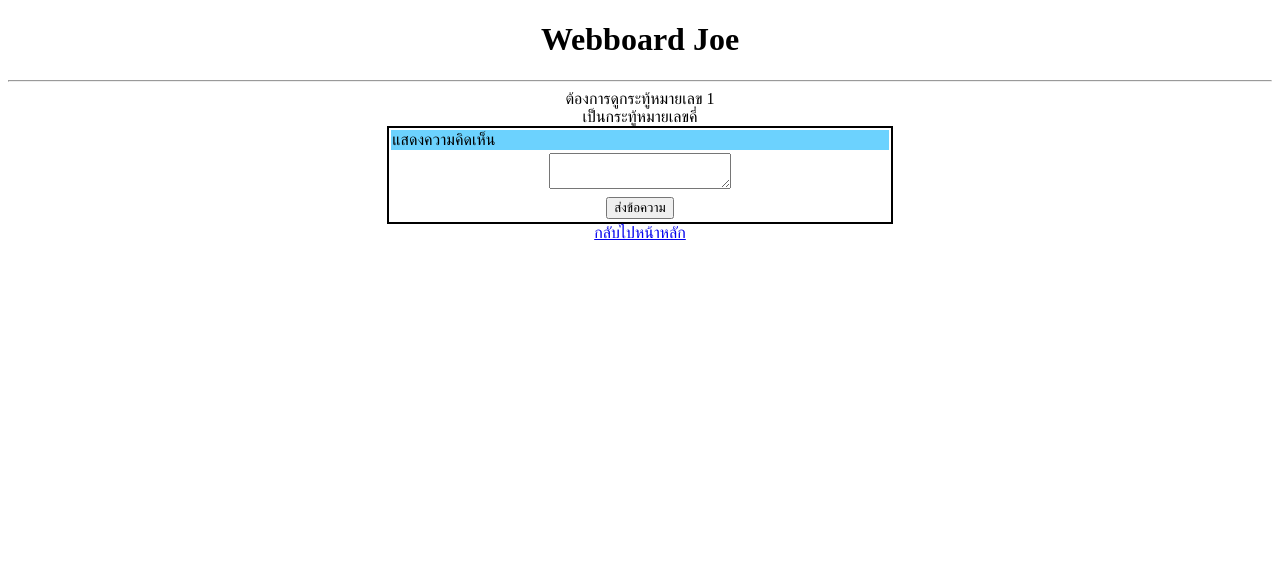
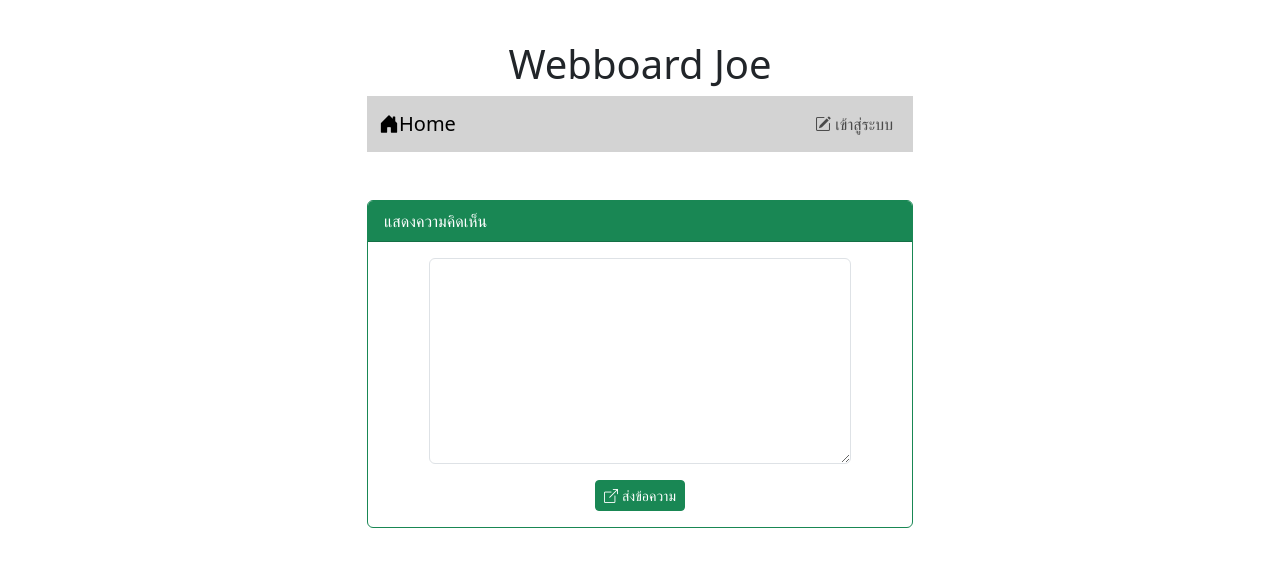
Before and after one commit to NirapatJK/Nirapat, a PHP site: page /post.php?id=1 in a window 1280 px wide. Shown: the top 567 px of the page. Run offline with PHP 8.4, Linux system fonts and the light colour scheme; data comes from the database, SQL or seed files in the repository; tables that the repository leaves empty or names only in its code hold one stand-in row (values such as "Sample post").

Commit message:
update 4
4

```diff
--- /dev/null
+++ b/external.js
@@ -0,0 +1,2 @@
+document.write("Hello External File");
+document.write("Hello External File");
--- a/post.php
+++ b/post.php
@@ -4,33 +4,72 @@
     <meta charset="UTF-8">
     <meta name="viewport" content="width=device-width, initial-scale=1.0">
     <title>Post</title>
+    <link href="https://cdn.jsdelivr.net/npm/bootstrap@5.3.3/dist/css/bootstrap.min.css" rel="stylesheet" integrity="sha384-QWTKZyjpPEjISv5WaRU9OFeRpok6YctnYmDr5pNlyT2bRjXh0JMhjY6hW+ALEwIH" crossorigin="anonymous">
+    <script src="https://cdn.jsdelivr.net/npm/bootstrap@5.3.3/dist/js/bootstrap.bundle.min.js" integrity="sha384-YvpcrYf0tY3lHB60NNkmXc5s9fDVZLESaAA55NDzOxhy9GkcIdslK1eN7N6jIeHz" crossorigin="anonymous"></script>
+    <link rel="stylesheet" href="https://cdn.jsdelivr.net/npm/bootstrap-icons@1.11.3/font/bootstrap-icons.min.css">
 </head>
 <body>
-    <h1 style="text-align: center;">Webboard Joe</h1>
-    <hr>
-    <div style="text-align: center;">
-        ต้องการดูกระทู้หมายเลข <?php echo $_GET['id']?><br>
+    <div class="container-lg">
+    <div class="row mt-4">
+    <div class="col-lg-6 col-md-8 col-sm-10 mx-auto">
+    <h1 style="text-align: center;" class="mt-3">Webboard Joe</h1>
+    <?php include "nav.php";?>
+    <br>
+    <?php
+    session_start();
+    $conn = new PDO("mysql:host=localhost;dbname=webboard;charset=utf8","root","");
+    $sql = "select post.title,post.content,user.login,post.post_date
+    from post inner join user on (post.user_id=user.id) where post.id=$_GET[id]";
+    $result=$conn->query($sql);
+    while($row=$result->fetch()){
+        echo "<div class='card border-primary'>";
+        echo "<div class='card-header bg-primary text-white'>$row[0]</div>";
+        echo "<div class='card-body'>$row[1]";
+        echo "<div class='mt-2'>$row[2] - $row[3]</div></div></div>";
+    }
+    $conn = null;
+    ?>
+
+    <?php
+    $conn = new PDO("mysql:host=localhost;dbname=webboard;charset=utf8","root","");
+    $sql = "select comment.content,user.login,comment.post_date
+    from comment inner join user on (comment.user_id=user.id)
+    where comment.post_id=$_GET[id] order by comment.post_date ASC";
+    $result=$conn->query($sql);
+    $i=1;
+    while($row=$result->fetch()){
+        echo "<div class='card border-info mt-3'>";
+        echo "<div class='card-header bg-info text-white'>ความคิดเห็นที่ $i</div>";
+        echo "<div class='card-body'>$row[0]";
+        echo "<div class='mt-2'>$row[1] - $row[2]</div></div></div>";
+        $i+=1;
+    }
+    $conn = null;
+    ?>
+
+    <div class="card text-dark bg-white border-success mt-4">
+    <div class="card-header bg-success text-white">แสดงความคิดเห็น</div>
+    <div class="card-body">
+        <form action="post_save.php" method="post">
+        <input type="hidden" name="post_id" value="<?= $_GET['id']; ?>">
+            <div class="row mb-3 justify-content-center">
+                <div class="col-lg-10">
+                    <textarea name="comment" class="form-control" rows="8"></textarea>
+                </div>
+            </div>
+            <div class="row">
+                <div class="col-lg-12">
+                    <center>
+                        <button type="submit" class="btn btn-success btn-sm text-white">
+                        <i class="bi bi-box-arrow-up-right me-1"></i>ส่งข้อความ</button>
+                    </center>
+                </div>
+            </div>
+        </form>
     </div>
-    <table style="border: 2px solid black; width: 40%;" align="center">
-        <tr>
-            <td colspan="2" style="background-color: #6cd2fe; text-align:left">แสดงความคิดเห็น</td></tr>
-        <tr>
-        <div style="text-align: center;">
-        <?php
-          if (($_GET['id'] % 2) == 0)
-            echo "เป็นกระทู้หมายเลขคู่";
-          else
-            echo "เป็นกระทู้หมายเลขคี่";
-          ?>
-        </div>
-            <td colspan="2" align="center"> <textarea name=""></textarea></td></tr>
-        <tr>
-            <td colspan="2" align="center"> <input type="submit" value="ส่งข้อความ"></td></tr>
-        </tr>
-    </table>
-    <div style="text-align: center;">
-    <a href="index.php">กลับไปหน้าหลัก</a>
     </div>
-
+    </div>
+    </div>
+    </div>
 </body>
 </html>
```
Also changed, not shown: delete.php (+10 -4 lines), index.php (+26 -0 lines), javascript.html (added, +17 -0 lines), post_save.php (added, +12 -0 lines).
